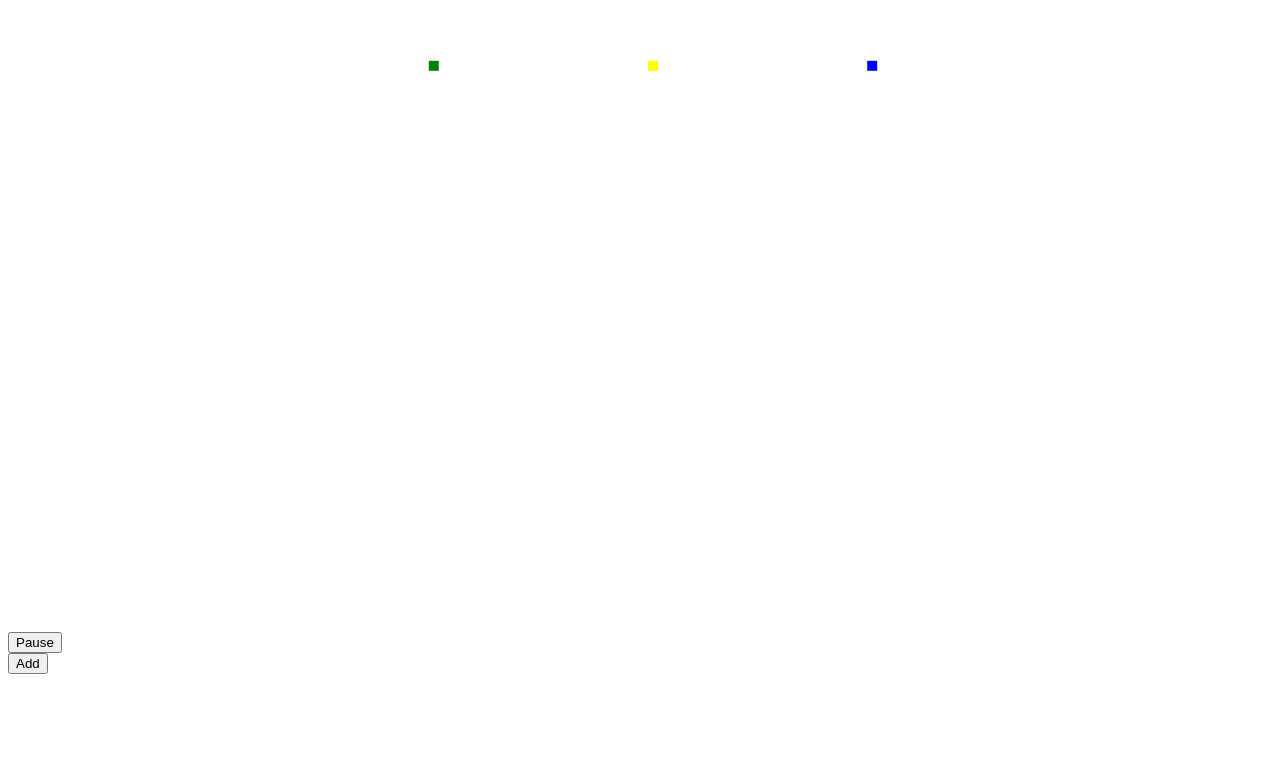
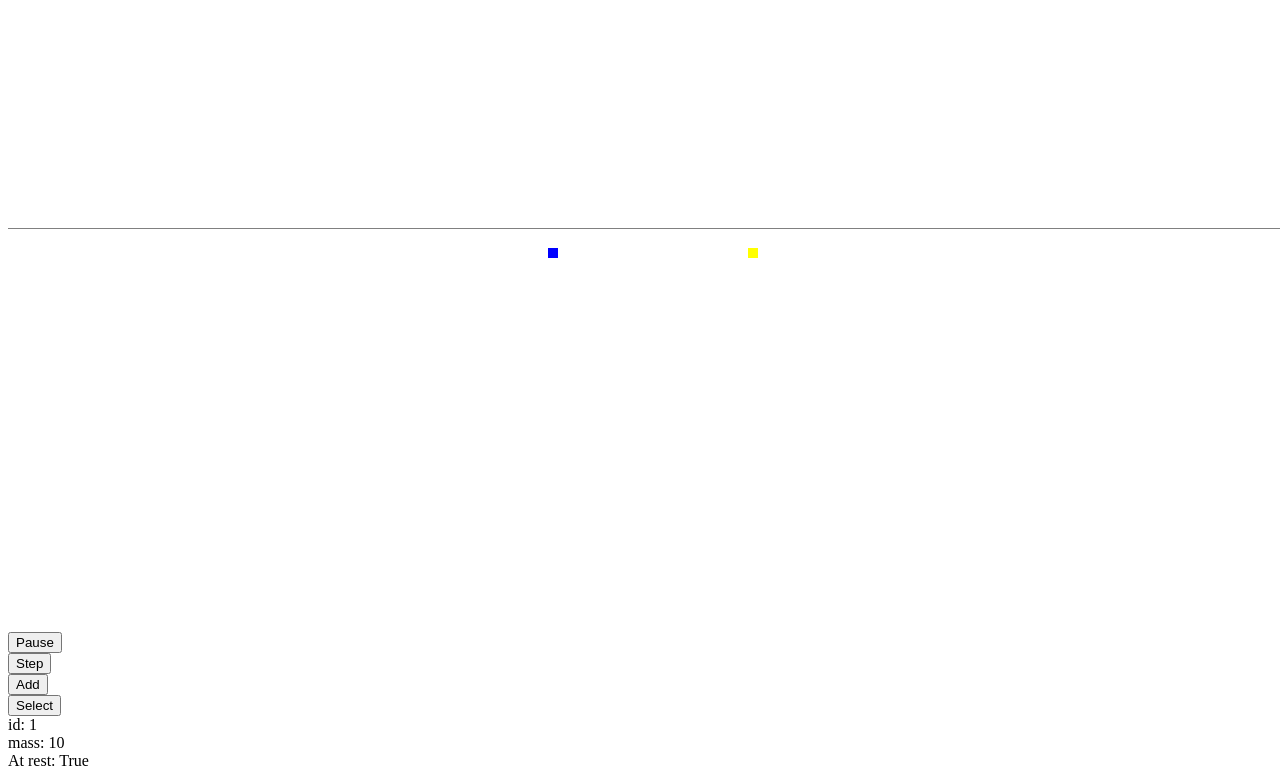
Before and after one commit to BazTeeVee/Physics-Project, a Next.js app: page / in a window 1280 px wide. Shown: the part 180-951 px from the top of the page. Before the commit the page ends 862 px from the top, so only its background shows below. Built offline with nearby package versions, Linux system fonts and the light colour scheme.

Commit message:
Launch Commit

```diff
--- a/src/Types.ts
+++ b/src/Types.ts
@@ -1 +1,17 @@
-export type ToolType = 'add' | 'step' | 'null';
+export type ToolType = 'add' | 'select' | 'null';
+
+export class ContextClass {
+  static map: Map<string, string> = new Map<string, string>();
+
+  static setMap(newMap: Map<string, string>) {
+    ContextClass.map = newMap;
+  }
+
+  static getMap(): Map<string, string> {
+    const newMap = new Map<string, string>();
+
+    ContextClass.map.forEach((value, key) => newMap.set(key, value));
+
+    return newMap;
+  }
+}
--- a/src/logic/BoundingBox.ts
+++ b/src/logic/BoundingBox.ts
@@ -2,7 +2,6 @@ import { Vector } from './physics';
 
 export default class BoundingBox {
   upperBound: Vector;
-
   lowerBound: Vector;
 
   constructor(upperBound: Vector, lowerBound: Vector) {
--- a/src/logic/physics.ts
+++ b/src/logic/physics.ts
@@ -1,13 +1,26 @@
+/* eslint-disable @typescript-eslint/lines-between-class-members */
 const g = 9.807;
+const k = 2285.4;
 
 class Vector {
+  static ZEROES = new Vector(0, 0);
+  static GRAVITY = new Vector(0, -g);
+
   x: number;
-
   y: number;
 
   constructor(x: number, y: number) {
     this.x = x;
     this.y = y;
+  }
+
+  normal(): Vector {
+    const theta = this.getTheta();
+
+    const newX = this.x * Math.cos(theta) - this.y * Math.sin(theta);
+    const newY = this.x * Math.sin(theta) + this.y * Math.cos(theta);
+
+    return new Vector(newX, newY);
   }
 
   normalised(): Vector {
@@ -24,32 +37,44 @@ class Vector {
     return Math.atan2(this.y, this.x);
   }
 
-  add(b: Vector): Vector {
+  add(b: Vector | number): Vector {
+    if (typeof (b) === 'number') {
+      const x = this.x + b;
+      const y = this.y + b;
+
+      return new Vector(x, y);
+    }
+
     const x = this.x + b.x;
     const y = this.y + b.y;
 
     return new Vector(x, y);
   }
 
-  subtract(b: Vector): Vector {
+  subtract(b: Vector | number): Vector {
+    if (typeof (b) === 'number') {
+      const x = this.x - b;
+      const y = this.y - b;
+
+      return new Vector(x, y);
+    }
+
     const x = this.x - b.x;
-    const y = this.y + b.y;
+    const y = this.y - b.y;
 
     return new Vector(x, y);
   }
 
-  multiply(b: Vector | number): Vector {
-    if (typeof (b) === 'number') {
-      const x: number = this.x * b;
-      const y: number = this.y * b;
+  multiply(b: number): Vector {
+    const x: number = this.x * b;
+    const y: number = this.y * b;
 
-      return new Vector(x, y);
-    }
-    const theta: number = Math.abs(this.getTheta() - b.getTheta());
-    const magnitude: number = this.getMagnitude() * b.getMagnitude() * Math.sin(theta);
+    return new Vector(x, y);
+  }
 
-    const x: number = magnitude * Math.cos(theta);
-    const y: number = magnitude * Math.sin(theta);
+  divide(b: number): Vector {
+    const x: number = this.x / b;
+    const y: number = this.y / b;
 
     return new Vector(x, y);
   }
@@ -60,13 +85,33 @@ class Vector {
     return product;
   }
 
-  // returns the "z" of the cross product of two vectors, since these are 2D, not 3D
-  cross(b: Vector): number {
-    const magnitudeA = this.getMagnitude();
-    const magnitudeB = b.getMagnitude();
-    const theta = b.getTheta() - this.getTheta();
+  cross(b: Vector): Vector {
+    const theta: number = this.getTheta() - b.getTheta();
+    const magnitude: number = this.getMagnitude() * b.getMagnitude() * Math.sin(theta);
 
-    return magnitudeA * magnitudeB * Math.sin(theta);
+    const x: number = magnitude * Math.cos(theta);
+    const y: number = magnitude * Math.sin(theta);
+
+    return new Vector(x, y);
+  }
+
+  greater(b: Vector): boolean {
+    return (this.x > b.x && this.y > b.y);
+  }
+
+  lesser(b: Vector): boolean {
+    return (this.x < b.x && this.y < b.y);
+  }
+
+  equal(b: Vector): boolean {
+    return (this.x === b.x && this.y === b.y);
+  }
+
+  toString(): string {
+    const x = `${this.x}`.substring(0, 6);
+    const y = `${this.y}`.substring(0, 6);
+
+    return `x: ${x}, y: ${y}`;
   }
 
   static max(a: Vector, b: Vector): Vector {
@@ -88,4 +133,4 @@ class Vector {
   }
 }
 
-export { g, Vector };
+export { g, k, Vector };
--- a/src/modules/Canvas.tsx
+++ b/src/modules/Canvas.tsx
@@ -1,4 +1,3 @@
-/* eslint-disable react-hooks/exhaustive-deps, react/jsx-props-no-spreading */
 import React, { useRef, useEffect } from 'react';
 
 interface CanvasProps {
--- /dev/null
+++ b/src/modules/Context.tsx
@@ -0,0 +1,34 @@
+/* eslint-disable react/destructuring-assignment */
+/* eslint-disable @typescript-eslint/no-shadow */
+/* eslint-disable @typescript-eslint/no-unused-vars */
+/* eslint-disable react/jsx-key */
+/* eslint-disable react/jsx-one-expression-per-line */
+import { ContextClass } from '@/Types';
+import React, { useEffect, useState } from 'react';
+
+export default function Context() {
+  const [map, changeValues] = useState(ContextClass.getMap());
+
+  useEffect(() => {
+    setInterval(() => changeValues(ContextClass.getMap()), 100);
+  }, []);
+
+  if (Array.from(map.keys()).length === 0) return (<div>...</div>);
+
+  return (
+    <div id="context">
+      {
+        Array.from(map.entries()).map((tuple: [string, string]) => {
+          const key = tuple[0];
+          const value = tuple[1];
+          return (
+            <div className="context-variable" key={key}>
+              {`${key}:`}
+              {`\n${value}`}
+            </div>
+          );
+        })
+      }
+    </div>
+  );
+}
--- a/src/modules/tools/ToolButton.tsx
+++ b/src/modules/tools/BasicToolButton.tsx
@@ -9,13 +9,13 @@ interface ToolProps {
 
 function toolToString(toolType: ToolType): string {
   if (toolType === 'add') return 'Add';
-  if (toolType === 'step') return 'Step';
+  if (toolType === 'select') return 'Select';
 
   return '[ERROR] NO TOOL TYPE';
 }
 
 export default function ToolButton(props: ToolProps) {
-  const { toolType, setTool } = props;
+  const { toolType, setTool, ...rest } = props;
   const [selected, select] = React.useState(false);
 
   const displayStr = toolToString(toolType);
@@ -27,7 +27,7 @@ export default function ToolButton(props: ToolProps) {
 
   return (
     <div>
-      <button className="button" type="button" onMouseDown={handleClick}>
+      <button className="button" type="button" onMouseDown={handleClick} {...rest}>
         { selected ? '[+] ' : '' }
         { displayStr }
       </button>
--- /dev/null
+++ b/src/modules/tools/StepButton.tsx
@@ -0,0 +1,18 @@
+import React from 'react';
+
+interface PauseButtonProps {
+  step: () => void;
+  [rest: string]: any;
+}
+
+export default function PauseButton(props: PauseButtonProps) {
+  const { step } = props;
+
+  return (
+    <div>
+      <button className="button" type="button" onClick={step}>
+        Step
+      </button>
+    </div>
+  );
+}
--- a/src/pages/index.tsx
+++ b/src/pages/index.tsx
@@ -2,98 +2,194 @@ import React from 'react';
 import Canvas from '@/modules/Canvas';
 
 import GameObject from '@/prefabs/GameObject';
-import { g, Vector } from '@/logic/physics';
+import { Vector, k } from '@/logic/physics';
 import PauseButton from '@/modules/tools/PauseButton';
-import { ToolType } from '@/Types';
-import ToolButton from '@/modules/tools/ToolButton';
+import { ContextClass, ToolType } from '@/Types';
+import ToolButton from '@/modules/tools/BasicToolButton';
+import StepButton from '@/modules/tools/StepButton';
+import Context from '@/modules/Context';
 
 export default function Home() {
   const gameObjects: GameObject[] = [
     new GameObject(
-      new Vector(-100, 0),
-      new Vector(40, 60),
-      new Vector(0, -g),
+      new Vector(-100, -20),
+      new Vector(20, 60),
+      Vector.GRAVITY,
       {
         mass: 10,
-        size: [10, 10],
+        size: new Vector(10, 10),
         color: 'blue',
       },
     ),
     new GameObject(
-      new Vector(0, 0),
-      new Vector(0, 60),
-      new Vector(0, -g),
+      new Vector(100, -20),
+      new Vector(-20, 60),
+      Vector.GRAVITY,
       {
         mass: 10,
-        size: [10, 10],
-      },
-    ),
-    new GameObject(
-      new Vector(100, 0),
-      new Vector(-40, 60),
-      new Vector(-0, -g),
-      {
-        mass: 20,
-        size: [10, 10],
+        size: new Vector(10, 10),
         color: 'green',
       },
     ),
   ];
 
-  let paused: boolean = false;
-  let toolType: ToolType = 'null';
-
-  let width: number = 0;
-  let height: number = 0;
-
   let selectedObject: GameObject | null = null;
-
-  // let cameraX: number = 0;
-  // let cameraY: number = 0;
-
-  let mouseX = 0;
-  let mouseY = 0;
-
-  let lastFrameTime = Date.now();
-  let currentFrameTime = Date.now();
-  let deltaTime = 0;
-
-  const onMouseUpdate = (event: any) => {
-    mouseX = event.clientX;
-    mouseY = event.clientY;
-  };
-
-  const selectObject = (object: GameObject | null) => {
-    if (selectedObject) selectedObject.color = `#${Math.floor(Math.random() * 16777215).toString(16)}`;
-
-    if (!object) {
+  const selectObject = (obj: GameObject | null) => {
+    if (!obj) {
       selectedObject = null;
 
       return;
     }
 
-    selectedObject = object;
-    selectedObject.color = 'yellow';
+    selectedObject = obj;
   };
+
+  let paused: boolean = false;
+  let toolType: ToolType = 'null';
+
+  let screenSize: Vector = Vector.ZEROES;
+  let mousePosition = Vector.ZEROES;
+  const onMouseUpdate = (event: any) => {
+    mousePosition = new Vector(event.clientX - screenSize.x / 2, screenSize.y / 2 - event.clientY);
+  };
+
+  let lastFrameTime = Date.now();
+  let currentFrameTime = Date.now();
+  let deltaTime = 0;
+  let totalTime = 0;
 
   let ctx: CanvasRenderingContext2D;
 
   const start = (renderingContext: CanvasRenderingContext2D) => {
     ctx = renderingContext;
 
-    height = document.documentElement.clientHeight;
-    width = document.documentElement.clientWidth;
+    // detect mouse position at all times
     document.addEventListener('mousemove', onMouseUpdate, false);
+    document.addEventListener('resize', onResize);
 
-    ctx.canvas.height = height;
-    ctx.canvas.width = width;
+    screenSize = new Vector(document.documentElement.clientWidth, document.documentElement.clientHeight);
+    ctx.canvas.width = screenSize.x;
+    ctx.canvas.height = screenSize.y;
 
     selectObject(gameObjects[1]);
     gameLoop();
   };
 
+  const onResize = (event: UIEvent) => {
+    if (event.view) {
+      screenSize = new Vector(event.view.innerWidth, event.view.innerHeight);
+
+      ctx.canvas.width = screenSize.x;
+      ctx.canvas.height = screenSize.y;
+    }
+  };
+
+  const gameLoop = async () => {
+    requestAnimationFrame(gameLoop);
+
+    lastFrameTime = currentFrameTime;
+    currentFrameTime = Date.now();
+    deltaTime = (currentFrameTime - lastFrameTime) / 1000;
+    totalTime += deltaTime;
+
+    if (!paused) {
+      await update();
+    }
+
+    await render();
+
+    ContextClass.setMap(selectedObject?.getContext() ?? new Map<string, string>());
+  };
+
+  const update = async () => new Promise((res) => {
+    gameObjects.forEach((object: GameObject) => {
+      if (!object.atRest) {
+        object.move(deltaTime);
+      }
+    });
+
+    // handle collisions
+    for (let i = 0; i < gameObjects.length; i++) {
+      for (let j = 0; j < gameObjects.length; j++) {
+        const obj1 = gameObjects[i];
+        const obj2 = gameObjects[j];
+
+        if (!obj1 || !obj2 || obj1.id === obj2.id) continue;
+
+        const obj1Edge = obj1.position.add(obj1.size);
+        const obj2Edge = obj2.position.add(obj2.size);
+
+        const xCollision = obj1Edge.x >= obj2.position.x && obj2Edge.x >= obj1.position.x;
+        const yCollision = obj1Edge.y >= obj2.position.y && obj2Edge.y >= obj1.position.y;
+
+        if (xCollision && yCollision) {
+          if (!obj1.collision && !obj2.collision) {
+            console.log(obj1.velocity, obj2.velocity, totalTime);
+
+            obj1.collision = true;
+            obj2.collision = true;
+          }
+
+          obj1.atRest = false;
+          obj2.atRest = false;
+
+          const distanceFromCenter = obj1.center().subtract(obj2.position);
+
+          const force = distanceFromCenter.multiply(k);
+          const obj1Acceleration = force.divide(obj1.mass * 2);
+          const obj2Acceleration = force.divide(-obj2.mass * 2);
+
+          obj1.velocity = obj1.velocity.add(obj1Acceleration.multiply(deltaTime));
+          obj2.velocity = obj2.velocity.add(obj2Acceleration.multiply(deltaTime));
+        } else if (obj1.collision && obj2.collision) {
+          console.log(obj1.velocity, obj2.velocity, totalTime);
+
+          obj1.collision = false;
+          obj2.collision = false;
+        }
+      }
+    }
+
+    res(null);
+  });
+
+  const render = async () => {
+    ctx.clearRect(0, 0, screenSize.x, screenSize.y);
+
+    // render y = 0, for visual purposes
+    ctx.fillStyle = 'gray';
+    ctx.fillRect(
+      0,
+      screenSize.y / 2,
+      screenSize.x,
+      1,
+    );
+
+    // render "floor"
+    ctx.fillStyle = 'white';
+    ctx.fillRect(
+      0,
+      screenSize.y / 2 + 30,
+      screenSize.x,
+      10,
+    );
+
+    // render all game objects
+    gameObjects.forEach((object: GameObject) => {
+      const isSelected = selectedObject?.id === object.id;
+      object.render(ctx, screenSize, isSelected);
+    });
+
+    ctx.fillStyle = 'white';
+  };
+
+  const handlePauseButtonClick = () => {
+    paused = !paused;
+  };
+
   const mouseDown = () => {
     if (toolType === 'add') addObject();
+    if (toolType === 'select') attemptObjectSelection();
   };
 
   const setToolType = (tool: ToolType) => {
@@ -103,11 +199,12 @@ export default function Home() {
 
   const addObject = () => {
     const obj = new GameObject(
-      new Vector(mouseX - width / 2, height / 2 - mouseY),
+      new Vector(mousePosition.x - 5, mousePosition.y),
+      // generate random velocity
       new Vector(Math.random() * 80 - 40, Math.random() * 120 - 60),
-      new Vector(0, -g),
+      Vector.GRAVITY,
       {
-        size: [10, 10],
+        size: new Vector(10, 10),
       },
     );
     gameObjects.push(obj);
@@ -115,43 +212,26 @@ export default function Home() {
     selectObject(gameObjects[gameObjects.length - 1]);
   };
 
-  const gameLoop = async () => {
-    requestAnimationFrame(gameLoop);
+  const attemptObjectSelection = () => {
+    gameObjects.every((object: GameObject) => {
+      const upperRightBound = object.position.add(object.size);
+      const lowerLeftBound = object.position.subtract(object.size);
 
-    lastFrameTime = currentFrameTime;
-    currentFrameTime = Date.now();
-    deltaTime = (currentFrameTime - lastFrameTime) / 1000;
+      if (upperRightBound.greater(mousePosition) && lowerLeftBound.lesser(mousePosition)) {
+        selectObject(object);
+        return false;
+      }
 
-    if (!paused) {
-      await update();
-    }
-
-    render();
-  };
-
-  const update = async () => {
-    gameObjects.forEach((object: GameObject) => {
-      if (!object.isAsleep) {
-        object.move(deltaTime);
-      }
-    });
-
-    if (selectedObject) {
-      const selected: GameObject = selectedObject;
-      selected.color = 'yellow';
-    }
-  };
-
-  const render = () => {
-    ctx.clearRect(0, 0, width, height);
-
-    gameObjects.forEach((object: GameObject) => {
-      object.render(ctx);
+      return true;
     });
   };
 
-  const handlePauseButtonClick = () => {
-    paused = !paused;
+  const step = () => {
+    const STEP_SIZE = 0.2; // amount of time per step in seconds
+    deltaTime = STEP_SIZE;
+
+    update();
+    render();
   };
 
   return (
@@ -159,9 +239,11 @@ export default function Home() {
       <Canvas start={start} onMouseDown={mouseDown} />
       <div className="tools">
         <PauseButton id="pause-button" toggle={handlePauseButtonClick} />
+        <StepButton step={step} />
         <ToolButton toolType="add" setTool={setToolType} />
-        {/* <ToolButton toolType="step" setTool={step} /> */}
+        <ToolButton toolType="select" setTool={setToolType} />
       </div>
+      <Context />
     </div>
   );
 }
--- a/src/prefabs/GameObject.ts
+++ b/src/prefabs/GameObject.ts
@@ -1,33 +1,32 @@
-import BoundingBox from '@/logic/BoundingBox';
 import { Vector } from '../logic/physics';
 
 const FLOOR_HEIGHT = -20;
 
 interface GameObjectArguments {
   mass?: number;
-  size?: number[];
+  size?: Vector;
   color?: string;
-  isAsleep?: boolean;
+  atRest?: boolean;
 }
 
 export default class GameObject {
+  static NUM_OBJECTS = 0;
+
+  id: number;
+
   position: Vector;
-
   velocity: Vector;
-
   acceleration: Vector;
 
   mass: number = 10;
+  size: Vector = new Vector(10, 10);
+  color: string = `#${Math.floor(Math.random() * 16777215).toString(16)}`;
+  collision: boolean = false;
 
-  boundingBox: BoundingBox;
-
-  size: number[] = [10, 10];
-
-  color: string = `#${Math.floor(Math.random() * 16777215).toString(16)}`;
-
-  isAsleep: boolean = false;
+  atRest: boolean = false;
 
   constructor(position: Vector, velocity: Vector, acceleration: Vector, options?: GameObjectArguments) {
+    this.id = GameObject.NUM_OBJECTS++;
     this.position = position;
     this.velocity = velocity;
     this.acceleration = acceleration;
@@ -37,22 +36,17 @@ export default class GameObject {
         mass,
         size,
         color,
-        isAsleep,
+        atRest: isAsleep,
       } = options;
 
       if (mass) this.mass = mass;
       if (size) this.size = size;
       if (color) this.color = color;
-      if (isAsleep) this.isAsleep = isAsleep;
+      if (isAsleep) this.atRest = isAsleep;
     }
-
-    const upperBound: Vector = new Vector(this.position.x + this.size[0] / 2, this.position.y + this.size[1] / 2);
-    const lowerBound: Vector = new Vector(this.position.x - this.size[0] / 2, this.position.y - this.size[1] / 2);
-
-    this.boundingBox = new BoundingBox(upperBound, lowerBound);
   }
 
-  move(deltaTime: number) {
+  move(deltaTime: number): Vector {
     const newPosition: Vector = this.position.add(this.velocity.multiply(deltaTime));
     const newVelocity: Vector = this.velocity.add(this.acceleration.multiply(deltaTime));
 
@@ -61,24 +55,49 @@ export default class GameObject {
 
     this.position.y = Math.max(this.position.y, FLOOR_HEIGHT);
     if (this.position.y === FLOOR_HEIGHT) {
+      this.atRest = true;
       this.velocity = new Vector(0, 0);
+
+      console.log(this.position);
     }
-
-    const upperBound: Vector = new Vector(this.position.x + this.size[0] / 2, this.position.y + this.size[1] / 2);
-    const lowerBound: Vector = new Vector(this.position.x - this.size[0] / 2, this.position.y - this.size[1] / 2);
-
-    this.boundingBox = new BoundingBox(upperBound, lowerBound);
 
     return newPosition;
   }
 
-  render(ctx: CanvasRenderingContext2D) {
-    ctx.fillStyle = this.color;
+  render(ctx: CanvasRenderingContext2D, screenSize: Vector, isSelected: boolean): void {
+    ctx.fillStyle = isSelected ? 'yellow' : this.color;
+
+    // center x and & y values in the canvas
+    const x = ctx.canvas.width / 2 + this.position.x;
+    // since the y = 0 is top left instead of the bottom right, we have to invert the y value
+    const y = ctx.canvas.height / 2 - this.position.y;
+
     ctx.fillRect(
-      this.position.x + ctx.canvas.width / 2,
-      ctx.canvas.height / 2 - this.position.y,
-      this.size[0],
-      this.size[1],
+      x,
+      y,
+      this.size.x,
+      this.size.y,
     );
   }
+
+  center(): Vector {
+    const middleX = this.position.x + this.size.x / 2;
+    const middleY = this.position.y + this.size.y / 2;
+
+    return new Vector(middleX, middleY);
+  }
+
+  getContext(): Map<string, string> {
+    const map = new Map<string, string>();
+
+    map.set('id', `${this.id}`);
+    map.set('mass', `${this.mass}`);
+    map.set('At rest', this.atRest ? 'True' : 'False');
+    map.set('position', this.position.toString());
+    map.set('velocity', this.position.toString());
+    map.set('acceleration', this.position.toString());
+    map.set('size', this.size.toString());
+
+    return map;
+  }
 }
--- a/src/styles/globals.css
+++ b/src/styles/globals.css
@@ -4,15 +4,44 @@
   z-index: 0;
 }
 
+#context {
+  height: 30vh;
+  width: 40vw;
+
+  background-color: #0071ff33;
+  font-family: Arial, Helvetica, sans-serif;
+
+  display: grid;
+  grid-template-columns: repeat(3, 1fr);
+  gap: 7px;
+  grid-auto-rows: minmax(40px, auto);
+
+  justify-content: center;
+  align-items: center;
+
+  position: fixed;
+  right: 2vw;
+  bottom: 2vh;
+
+  z-index: 1;
+}
+
+.context-variable {
+  width: 30%;
+  height: 50%;
+
+  margin: 20px;
+}
+
 .tools {
-  width: 10vw;
+  width: 15vw;
 
   display: flex;
   justify-content: space-evenly;
 
-  position: absolute;
-  left: 0px;
-  bottom: 20px;
+  position: fixed;
+  left: 2vw;
+  bottom: 2vh;
   z-index: 1;
 }
 
```
Also changed, not shown: .eslintrc.json.
